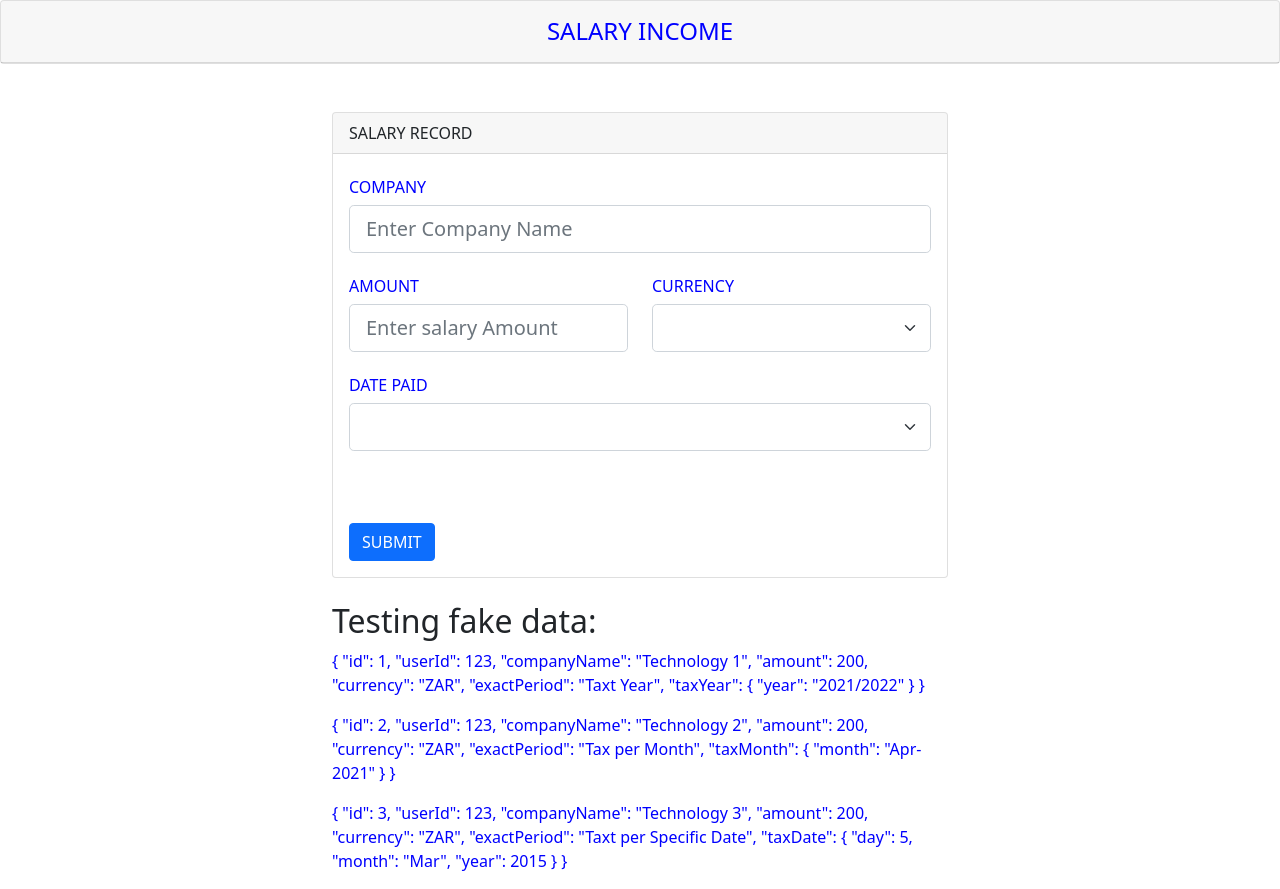
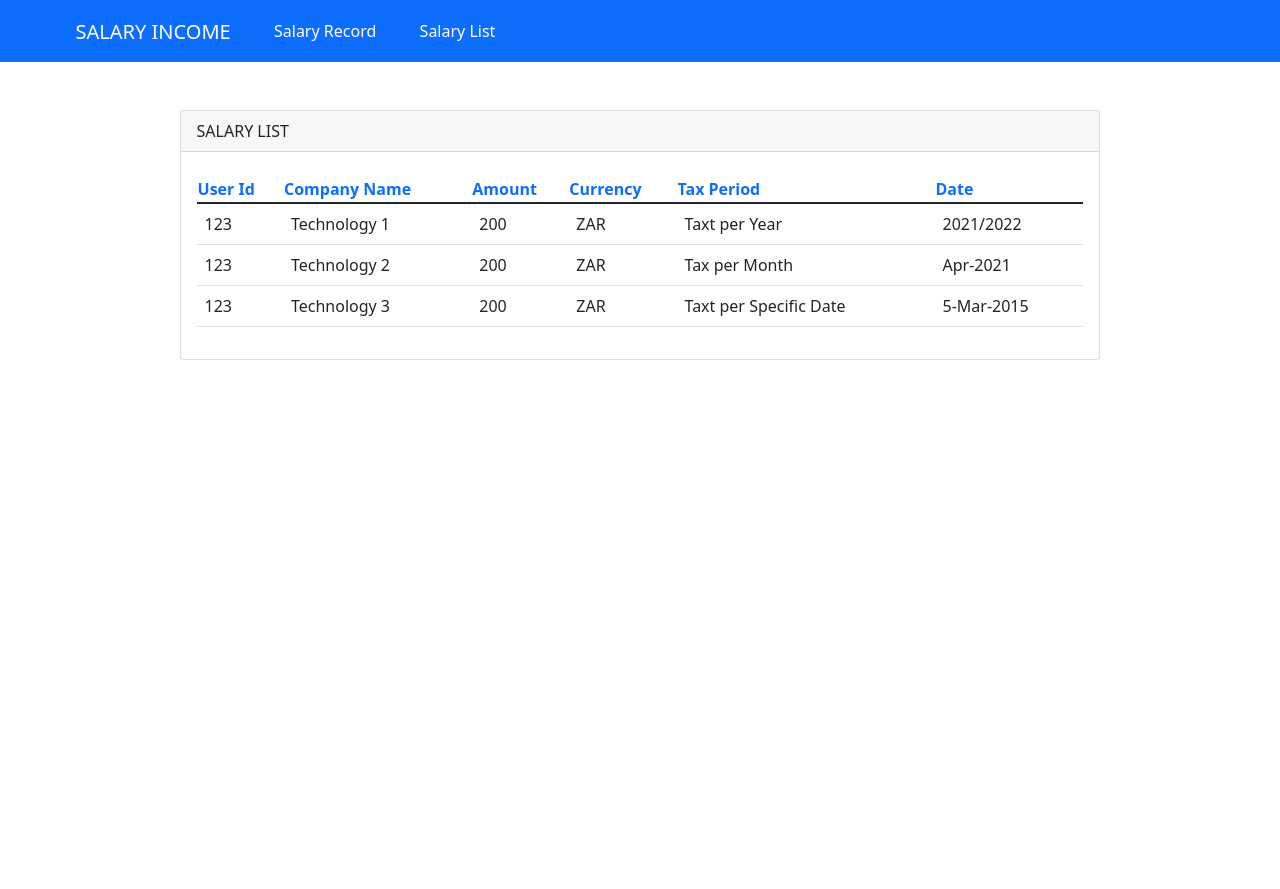
Before and after one commit to Joachim098/AngularDemo, an Angular app: page /salary-list in a window 1280 px wide. Before the commit this address led to /. After the commit the page ends 800 px from the top, so only its background shows below. Built offline with nearby package versions, Linux system fonts and the light colour scheme.

Commit message:
Salarylist (#4)
* added salarylist component

* updated salary list table

Co-authored-by: Joachim Ngabo <joachimngbao@gmail.com>

```diff
--- a/src/app/app.component.html
+++ b/src/app/app.component.html
@@ -1,10 +1,8 @@
-<header>
-  <div class="card">
-    <div class="card-header">
-      <h4 class="pt-2" [style.color]="'blue'" [style.text-align]="'center'"> {{title}} </h4>
-    </div>
-  </div>
-  <div>
-    <app-tax></app-tax>
-  </div>
-</header>
+<nav class="navbar navbar-expand navbar-light bg-primary">
+  <h2 style="margin-left: 2cm;"><a class="navbar-brand text-white"> {{title}}</a></h2>
+  <ul class="nav nav-pills">
+    <li style="margin-left: 0.3cm;"> <a class="nav-link text-white" routerLink="/salary-record"> Salary Record </a> </li>
+    <li style="margin-left: 0.3cm;"> <a class="nav-link text-white" routerLink="/salary-list"> Salary List </a> </li>
+  </ul>
+</nav>
+<router-outlet></router-outlet>
--- a/src/app/salary/salary-information.ts
+++ b/src/app/salary/salary-information.ts
@@ -22,7 +22,7 @@ export class Info{
         data.companyName = 'Technology 1';
         data.amount = 200;
         data.currency = 'ZAR';
-        data.exactPeriod = 'Taxt Year';
+        data.exactPeriod = 'Taxt per Year';
         data.taxYear = new YearMonth();
         data.taxYear.year = "2021/2022";
         result.push(data);
--- /dev/null
+++ b/src/app/salary/salary-list/salary-list.component.html
@@ -0,0 +1,31 @@
+<div class="container mt-5" [style.width.cm]="'25'">
+    <div class="card">
+        <div class="card-header">
+            SALARY LIST
+        </div>
+        <div class="card-body">
+            <table class="table mt-2">
+                <thead class="text-primary">
+                    <th>User Id</th>
+                    <th>Company Name</th>
+                    <th>Amount</th>
+                    <th>Currency</th>
+                    <th>Tax Period</th>
+                    <th>Date</th>
+                </thead>
+                <tbody>
+                    <tr *ngFor="let d of data.getTestData(123)">
+                        <td> {{d.userId}} </td>
+                        <td> {{d.companyName}} </td>
+                        <td> {{d.amount}} </td>
+                        <td> {{d.currency}} </td>
+                        <td> {{d.exactPeriod}} </td>
+                        <td *ngIf="d.exactPeriod.includes('Year')"> {{d.taxYear!.year}} </td>
+                        <td *ngIf="d.exactPeriod.includes('Month')"> {{d.taxMonth!.month}} </td>
+                        <td *ngIf="d.exactPeriod.includes('Date')"> {{d.taxDate!.day+'-'+d.taxDate!.month+'-'+d.taxDate!.year}} </td>
+                    </tr>
+                </tbody>
+            </table>
+        </div>
+    </div>
+</div>
--- /dev/null
+++ b/src/app/salary/salary-list/salary-list.component.ts
@@ -0,0 +1,21 @@
+import { Component, OnInit } from '@angular/core';
+import { Info } from '../salary-information';
+
+@Component({
+  selector: 'app-salary-list',
+  templateUrl: './salary-list.component.html',
+  styleUrls: ['./salary-list.component.css']
+})
+export class SalaryListComponent implements OnInit {
+
+  data: Info;
+
+  constructor() {
+    this.data = new Info();
+  }
+
+  ngOnInit(): void {
+
+  }
+
+}
--- a/src/app/salary/tax.component.html
+++ b/src/app/salary/tax.component.html
@@ -152,9 +152,4 @@
             </form>
         </div>
     </div>
-    <br/>
-    <h2> Testing fake data: </h2>
-    <div *ngFor="let detail of info.getTestData(123)" >
-        <p>{{ detail | json }}</p>
-    </div>
 </div>
```
Also changed, not shown: src/app/app.module.ts (+9 -2 lines), src/app/salary/salary.module.ts (+4 -5 lines), src/app/salary/salary-list/salary-list.component.css (added).
